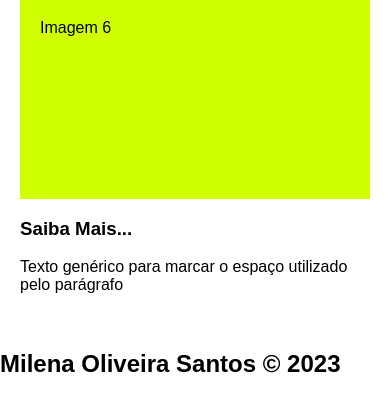
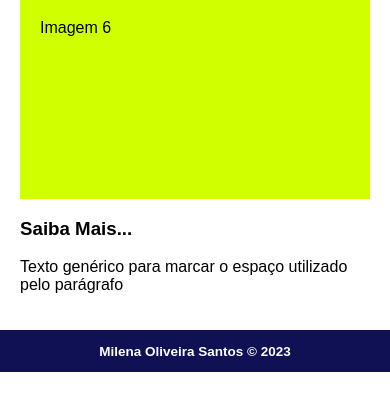
Before and after one commit to DalgonaFox/dalgonafox.github.io, a PHP site: page /exercicio8/index.html in a window 390 px wide. Shown: the part 1795-2193 px from the top of the page. After the commit the page ends 2167 px from the top, so only its background shows below. Run offline with PHP 8.4, Linux system fonts and the light colour scheme.

Commit message:
Update styles.css

```diff
--- a/HTML/exercicio8/css/styles.css
+++ b/HTML/exercicio8/css/styles.css
@@ -78,6 +78,13 @@ body {
     padding: 20px;
     height: 200px;
 }
+.rodape {
+    color: white;
+    background-color: rgb(110, 34, 57);
+    padding: 0.5%;
+    font-size: xx-small;
+    text-align: center;
+}
 
 @media screen and (max-width: 500px) {
     .coluna, .barra_nav {
@@ -92,4 +99,7 @@ body {
         background-color: rgb(16, 16, 85);
         color: white;
     }
+    .rodape {
+        background-color:rgb(16, 16, 85);;
+    }
 }
```
